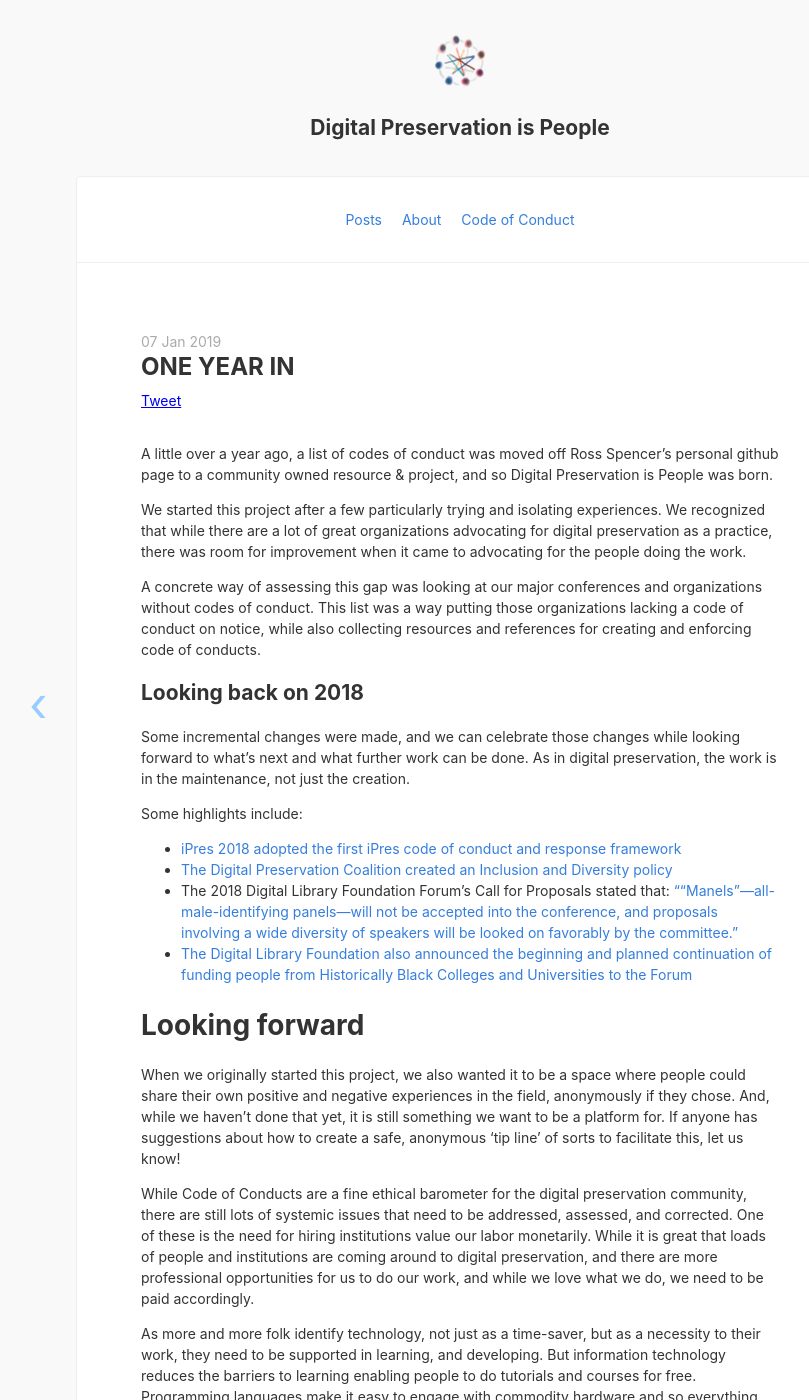
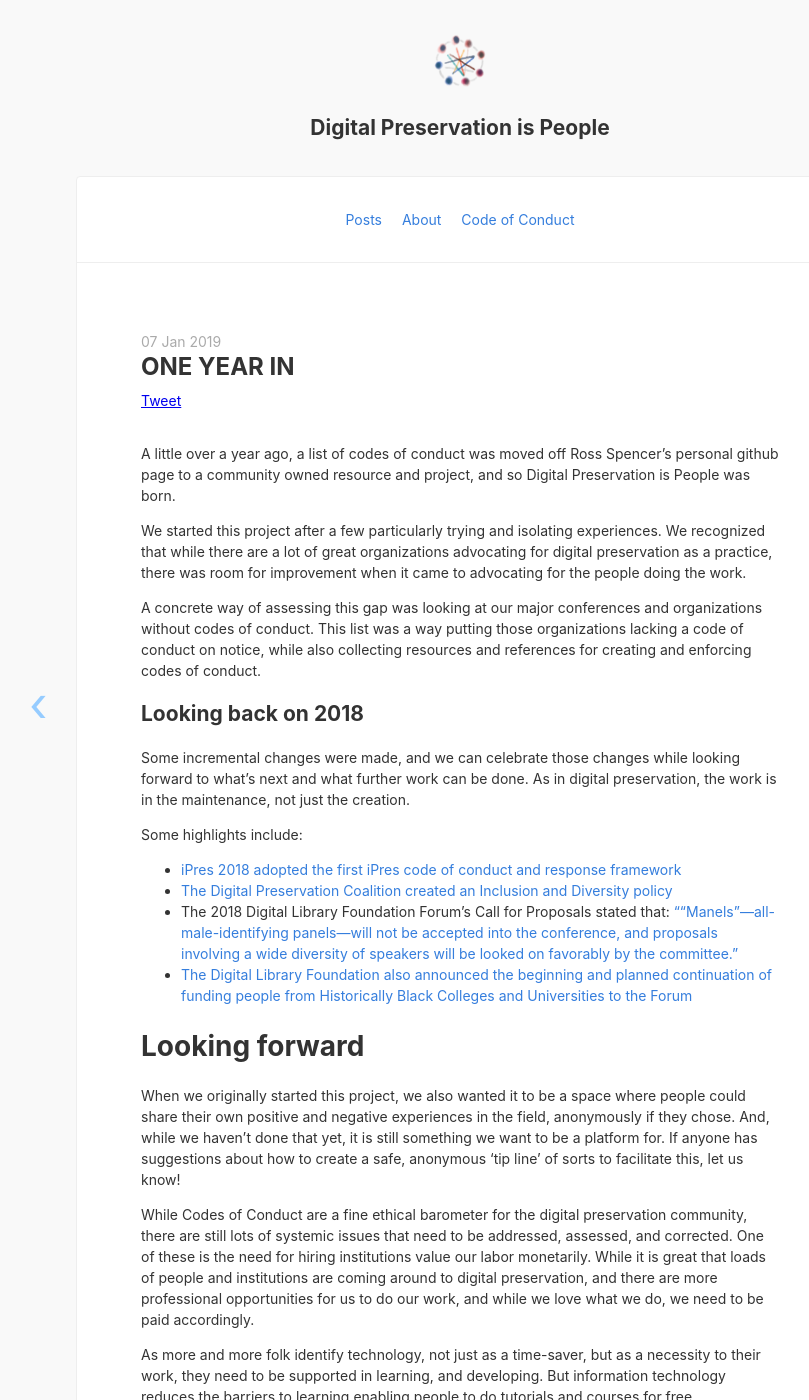
Before and after one commit to digital-preservation-is-people/digital-preservation-is-people.github.io, a Jekyll site: the page built from _posts/2019-01-07-One-year-in.md, in a window 1280 px wide and 1400 px high. Shown: the whole window, without its empty margins (180-989 px from the left). Built offline with Jekyll 4.4.1, drawn with Linux system fonts in a browser that asks for light colours; nearby versions of some CDN libraries; comment, search, counter and statistics services are not loaded.

Commit message:
Correct grammar

```diff
--- a/_posts/2019-01-07-One-year-in.md
+++ b/_posts/2019-01-07-One-year-in.md
@@ -1,8 +1,8 @@
-A little over a year ago, a list of codes of conduct was moved off Ross Spencer's personal github page to a community owned resource & project, and so Digital Preservation is People was born.
+A little over a year ago, a list of codes of conduct was moved off Ross Spencer's personal github page to a community owned resource and project, and so Digital Preservation is People was born.
 
 We started this project after a few particularly trying and isolating experiences. We recognized that while there are a lot of great organizations advocating for digital preservation as a practice, there was room for improvement when it came to advocating for the people doing the work.
 
-A concrete way of assessing this gap was looking at our major conferences and organizations without codes of conduct. This list was a way putting those organizations lacking a code of conduct on notice, while also collecting resources and references for creating and enforcing code of conducts.
+A concrete way of assessing this gap was looking at our major conferences and organizations without codes of conduct. This list was a way putting those organizations lacking a code of conduct on notice, while also collecting resources and references for creating and enforcing codes of conduct.
 
 ## Looking back on 2018
 
@@ -20,7 +20,7 @@ Some highlights include:
 
 When we originally started this project, we also wanted it to be a space where people could share their own positive and negative experiences in the field, anonymously if they chose. And, while we haven't done that yet, it is still something we want to be a platform for. If anyone has suggestions about how to create a safe, anonymous 'tip line' of sorts to facilitate this, let us know!
 
-While Code of Conducts are a fine ethical barometer for the digital preservation community, there are still lots of systemic issues that need to be addressed, assessed, and corrected. One of these is the need for hiring institutions value our labor monetarily. While it is great that loads of people and institutions are coming around to digital preservation, and there are more professional opportunities for us to do our work, and while we love what we do, we need to be paid accordingly.
+While Codes of Conduct are a fine ethical barometer for the digital preservation community, there are still lots of systemic issues that need to be addressed, assessed, and corrected. One of these is the need for hiring institutions value our labor monetarily. While it is great that loads of people and institutions are coming around to digital preservation, and there are more professional opportunities for us to do our work, and while we love what we do, we need to be paid accordingly.
 
 As more and more folk identify technology, not just as a time-saver, but as a necessity to their work, they need to be supported in learning, and developing. But information technology reduces the barriers to learning enabling people to do tutorials and courses for free. Programming languages make it easy to engage with commodity hardware and so everything can be done at home. How do we make sure there are opportunities? How do we make sure that folks are supported and rewarded for their endeavors? How do we make sure the output of this effort is not perpetually done on a voluntary basis and brought back to organisations? Organisations push and not just pull.
 
```
